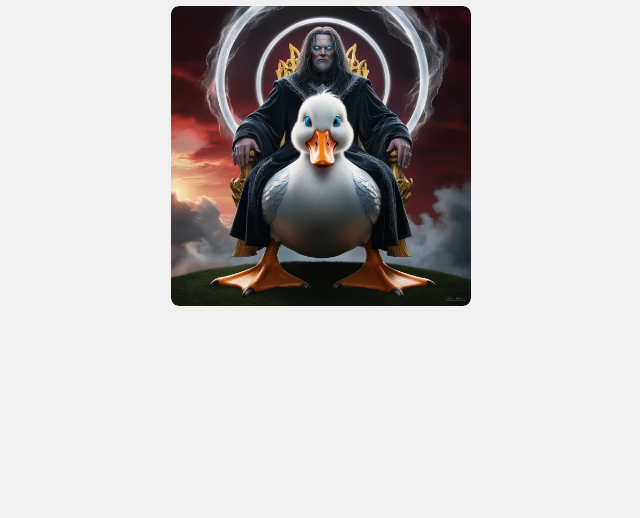
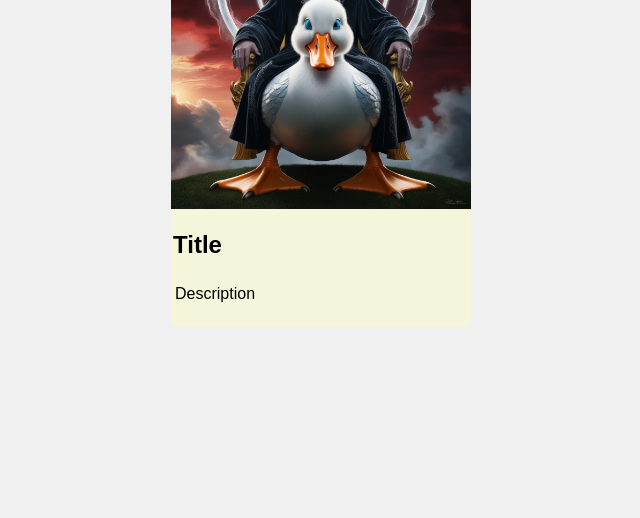
Before and after one commit to GsCorneto/Atv-PortGER, a plain HTML site: page index.html in a window 1280 px wide. Shown: the part 282-800 px from the top of the page, without its empty margins (319-959 px from the left). Drawn offline with Linux system fonts and the light colour scheme.

Commit message:
UPDATE: card-style

```diff
--- a/index.html
+++ b/index.html
@@ -9,10 +9,11 @@
 <body>
     <header></header>
         <div class="container">
-         <h1>Portfólio de Gerência</h1>
         <div class="card">
       <div class="card-content">
         <img src="ia.jpg"/>
+        <h2>Title</h2>
+        <p>Description</p>
       </div>
     </div>
 </div>
--- a/styles.css
+++ b/styles.css
@@ -5,24 +5,40 @@ body {
     height: 100vh;
     margin: 0;
     background-color: #f0f0f0;
+    font-family: sans-serif;
+}
+
+.card{
+    background-color: beige;
+    border-radius: 8px;
+    transition: transform 0.3s ease, box-shadow 0.3s ease;
+    width: 100%;
 }
 
 .card-content {
     position: relative;
     display: inline-block;
     overflow: hidden;
-    border-radius: 8px;
+}
+
+.card-content h2{
+    padding: 2px;
+}
+
+.card-content p{
+    padding: 4px;
+    text-align: justify;
 }
 
 .card-content img {
     display: block;
     width: 300px;
     height: auto;
-    transition: transform 0.3s ease, box-shadow 0.3s ease;
-    border-radius: 8px;
+    border-top-left-radius: 8px;
+    border-top-right-radius: 8px;
 }
 
-.card-content:hover img {
+.card:hover {
     transform: scale(1.1);
     box-shadow: 0 4px 15px rgba(0, 0, 0, 0.2);
 }
```
